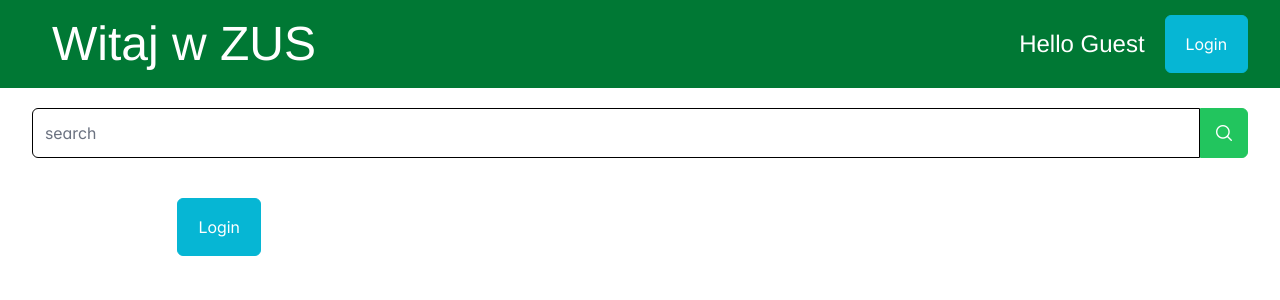
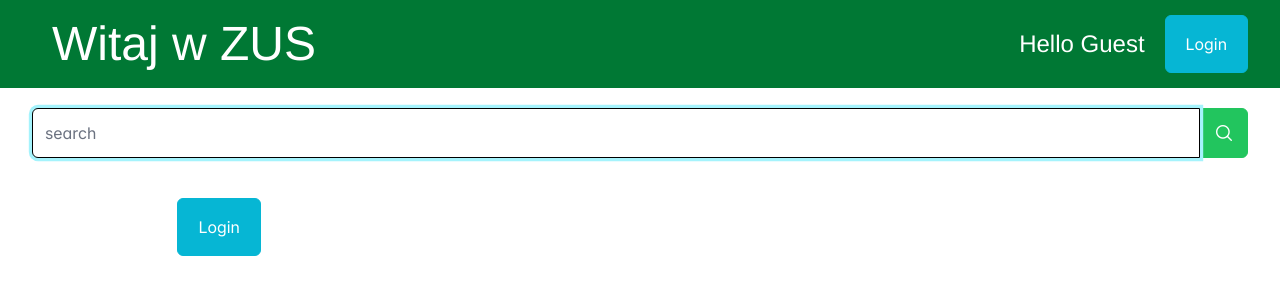
Before and after one commit to slawekppr/zus-react, a React (Vite) app: page / in a window 1280 px wide. Shown: the top 300 px of the page. Built offline with nearby package versions, Linux system fonts and the light colour scheme; a web font is replaced by a local one.

Commit message:
Reusable useFocus() custom Hook

```diff
--- /dev/null
+++ b/src/common/hooks/useFocus.tsx
@@ -0,0 +1,10 @@
+import { useRef, useEffect } from "react";
+
+export function useFocus() {
+  const ref = useRef<HTMLInputElement | null>(null);
+  useEffect(() => {
+    ref.current?.focus();
+  }, []);
+
+  return { ref: ref };
+}
--- a/src/music/components/SearchForm.tsx
+++ b/src/music/components/SearchForm.tsx
@@ -2,6 +2,7 @@
 import { Button } from "primereact/button";
 import { InputText } from "primereact/inputtext";
 import React, { useState } from "react";
+import { useFocus } from "../../common/hooks/useFocus";
 
 type Props = {
   onSearch: (query: string) => void;
@@ -9,6 +10,7 @@ type Props = {
 
 const SearchForm = ({ onSearch }: Props) => {
   const [query, setQuery] = useState("");
+  const { ref } = useFocus();
 
   function search() {
     onSearch(query);
@@ -18,6 +20,7 @@ const SearchForm = ({ onSearch }: Props) => {
     <div>
       <div className="p-inputgroup flex-1">
         <InputText
+          ref={ref}
           placeholder="search"
           value={query}
           onChange={(e) => setQuery(e.target.value)}
--- a/src/playlists/components/PlaylistEditor.tsx
+++ b/src/playlists/components/PlaylistEditor.tsx
@@ -1,6 +1,7 @@
 import { Button } from "primereact/button";
-import React, { useEffect, useId, useRef, useState } from "react";
+import React, { useId, useState } from "react";
 import type { Playlist } from "../../common/model/Playlist";
+import { useFocus } from "../../common/hooks/useFocus";
 
 type Props = {
   playlist?: Playlist;
@@ -13,15 +14,6 @@ const EMPTY_PLAYLIST = {
   name: "",
   public: false,
 };
-
-function useFocus() {
-  const ref = useRef<HTMLInputElement | null>(null);
-  useEffect(() => {
-    ref.current?.focus();
-  }, []);
-
-  return { ref: ref };
-}
 
 const PlaylistEditor = ({
   onCancel,
```
